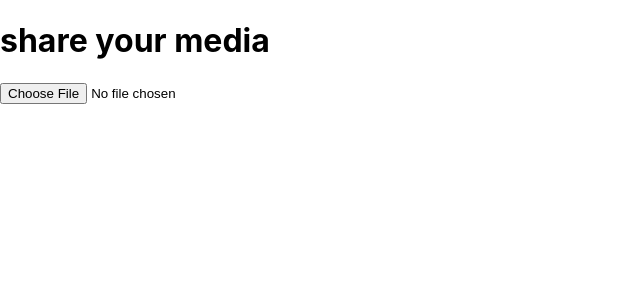
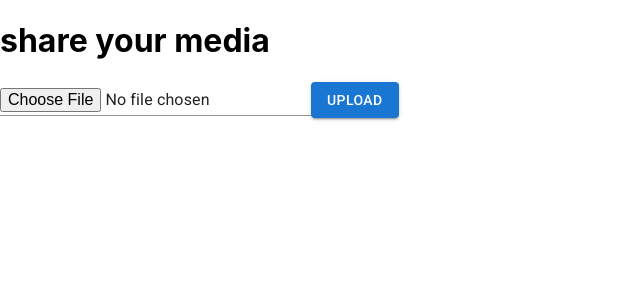
Before and after one commit to bayan-404/fullstack_jereer_task, a React (Create React App) app in the folder client/: page / in a window 1280 px wide. Shown: the top 300 px of the page, without its empty margins (0-640 px from the left). Built offline with nearby package versions, Linux system fonts and the light colour scheme; the HTML template or start-up script is replaced by a standard one.

Commit message:
add material ui upload button

```diff
--- a/client/src/components/uploadFile/index.js
+++ b/client/src/components/uploadFile/index.js
@@ -1,5 +1,6 @@
 import React, {useState} from 'react';
 import axios from 'axios';
+import {Input, Button} from '@mui/material'
 
 
 const UploadFile =() =>{
@@ -34,7 +35,12 @@ const UploadFile =() =>{
        <div>
         <form>
         <h1>share your media</h1>
-        <input type = 'file' accept='image/png, image/jpeg, video/*'onChange={handleFile}/>
+        <label htmlFor="contained-button-file">
+  <Input accept="image/png, image/jpeg, video/*" id="contained-button-file" multiple type="file" onChange={handleFile} />
+  <Button variant="contained" component="span">
+    Upload
+  </Button>
+</label>
         </form>
         <img src = {file}/>
         </div>
```
Also changed, not shown: 1 other file (tests, documents, lock files or other folders).
